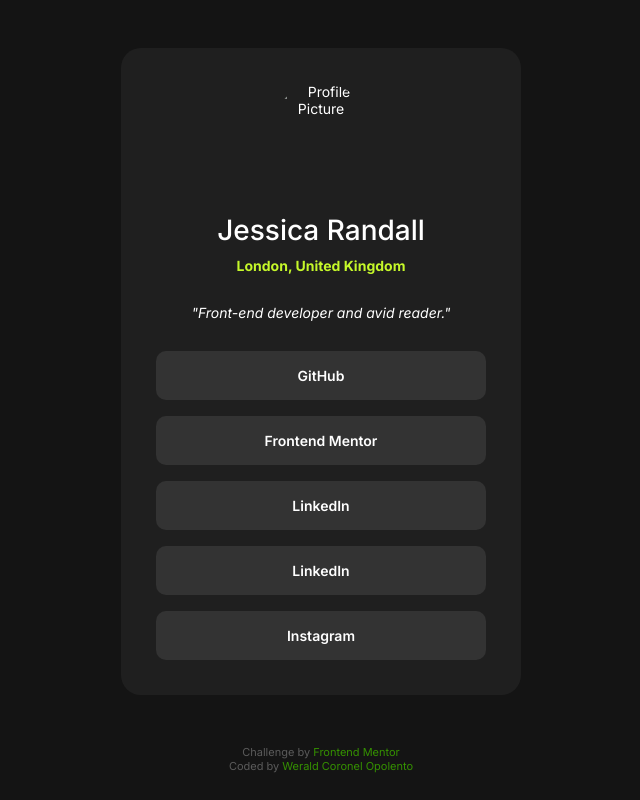
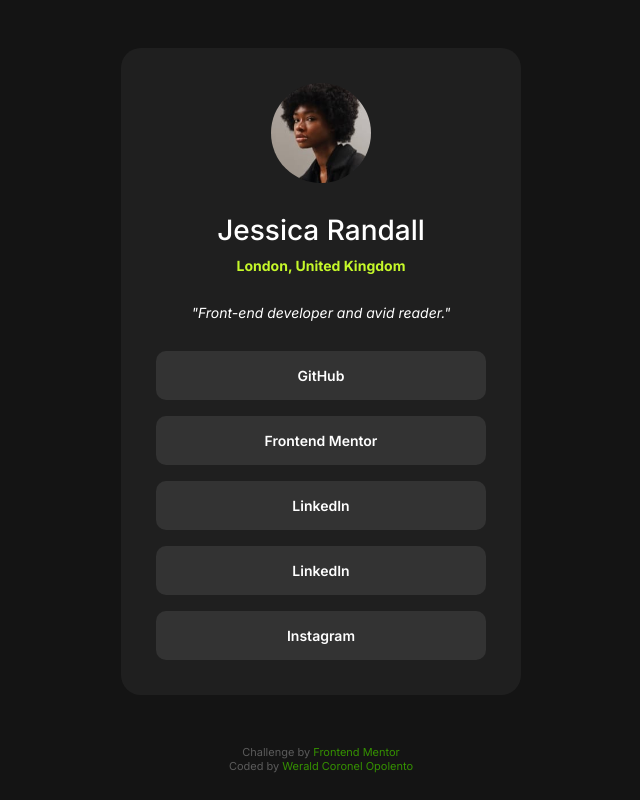
Before and after one commit to weraldco/frontendmentor-social-links-profile, a plain HTML site: page index.html in a window 1280 px wide. Shown: the whole page, without its empty margins (319-959 px from the left). Drawn offline with Linux system fonts and the light colour scheme; the site is published under a folder, as on GitHub Pages, so addresses that start at the root find nothing.

Commit message:
Updating the challenge from Frontend Mentor

```diff
--- a/index.html
+++ b/index.html
@@ -25,7 +25,10 @@
 		<main class="content">
 			<figure class="content-header">
 				<div class="profile-photo">
-					<img src="/assets/images/avatar-jessica.jpeg" alt="Profile Picture" />
+					<img
+						src="./assets/images/avatar-jessica.jpeg"
+						alt="Profile Picture"
+					/>
 				</div>
 				<figcaption class="profile-details">
 					<h1>Jessica Randall</h1>
```
